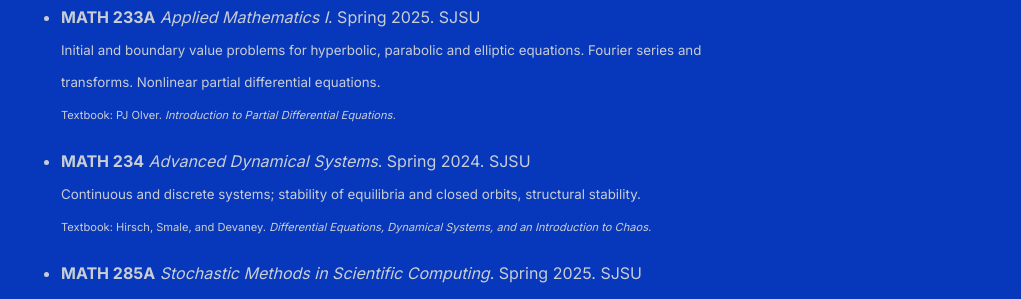
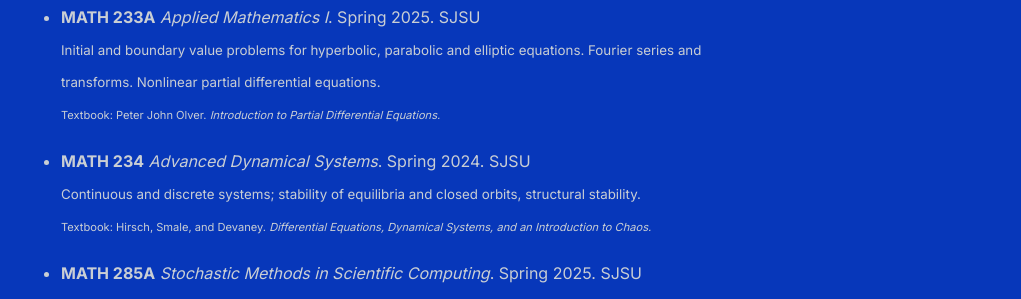
Before and after one commit to shihankanungo/shihankanungo.github.io, a Jekyll site: the page built from courses.md, in a window 1280 px wide and 900 px high, scrolled down 633 px. Shown: the part 152-451 px from the top of the window, without its empty margins (259-1280 px from the left). Built offline with Jekyll 4.4.1, drawn with Linux system fonts in a browser that asks for light colours.

Commit message:
Update courses.md

```diff
--- a/courses.md
+++ b/courses.md
@@ -19,7 +19,7 @@
 
 - **MATH 233A** *Applied Mathematics I*. Spring 2025. SJSU <br>
   <small>Initial and boundary value problems for hyperbolic, parabolic and elliptic equations. Fourier series and transforms. Nonlinear partial differential equations.</small> <br>
-  <small><small>Textbook: PJ Olver. <i>Introduction to Partial Differential Equations.</i></small></small>
+  <small><small>Textbook: Peter John Olver. <i>Introduction to Partial Differential Equations.</i></small></small>
 
 - **MATH 234** *Advanced Dynamical Systems*. Spring 2024. SJSU <br>
   <small>Continuous and discrete systems; stability of equilibria and closed orbits, structural stability.</small> <br>
```
